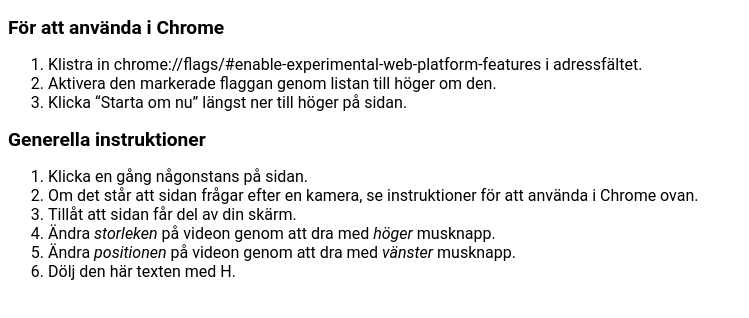
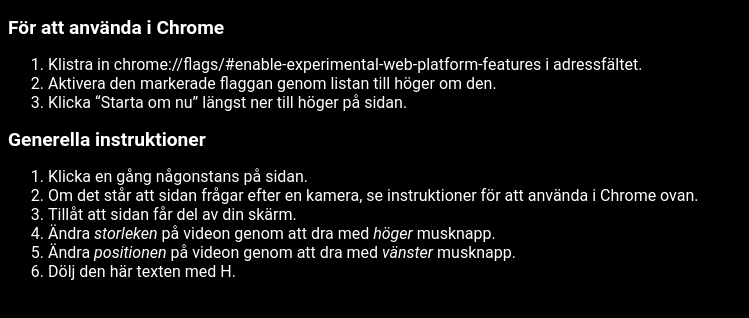
Before and after one commit to metarmask/mirrored-screen-fitter, a plain HTML site: page index.html in a window 1280 px wide. Shown: the whole page, without its empty margins (0-749 px from the left). Drawn offline with Linux system fonts and the light colour scheme.

Commit message:
Change background to black

```diff
--- a/stylesheet.css
+++ b/stylesheet.css
@@ -1,12 +1,14 @@
 body {
   font-family: Roboto, sans-serif;
+  background: black;
+  color: white;
 }
 
 .instructions {
   position: fixed;
   top: 0;
   z-index: 1;
-  text-shadow: 0 0 1px white, 0 0 2px white;
+  text-shadow: 0 0 1px black, 0 0 2px black;
 }
 
 h1 {
```
